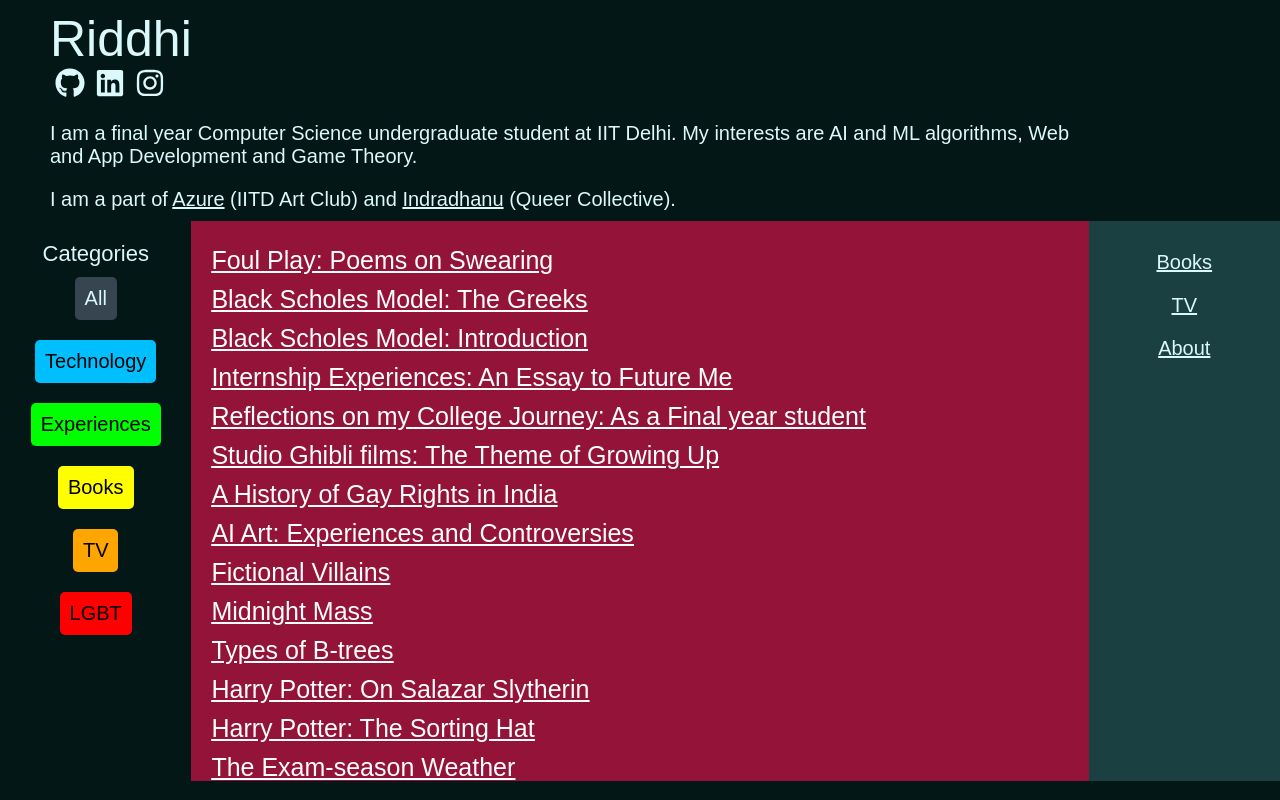
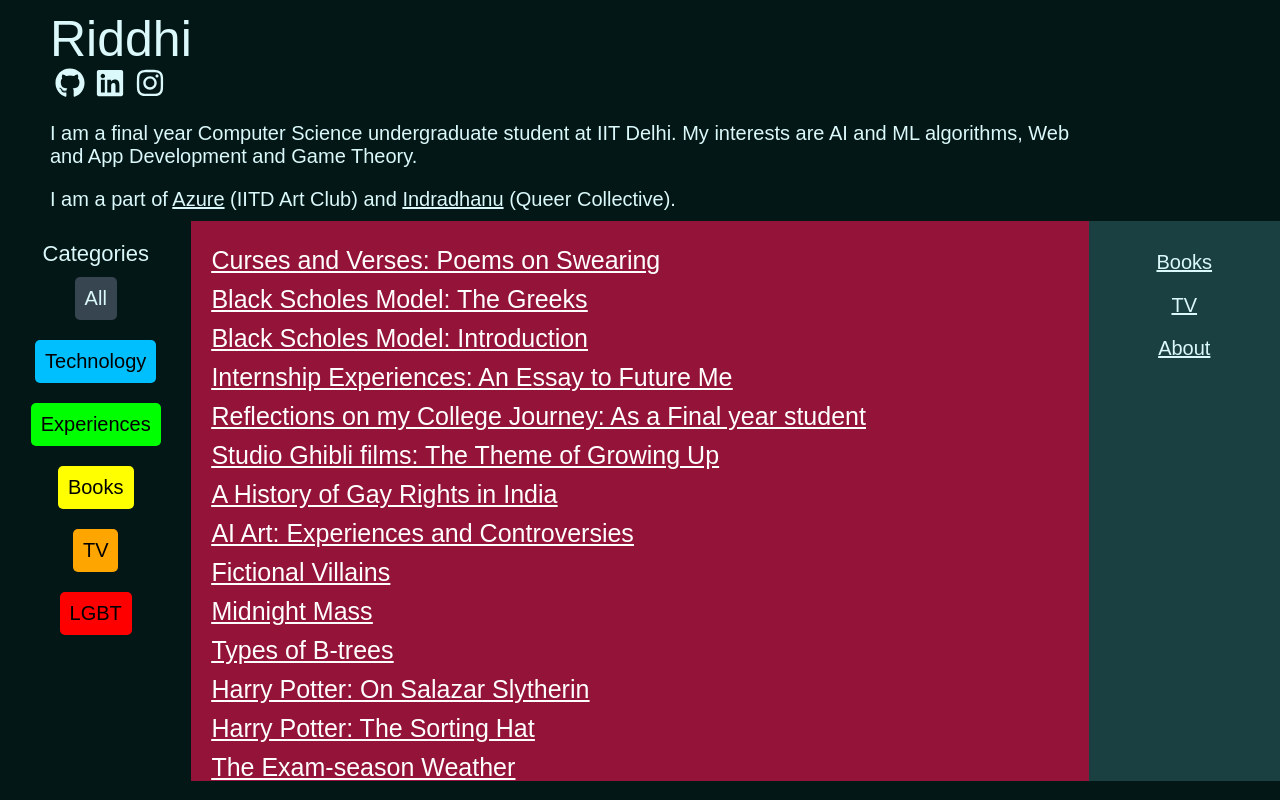
Before and after one commit to CodingLife1024/prism-pages, a React (Create React App) app: page / in a window 1280 px wide. Built offline with nearby package versions, Linux system fonts and the light colour scheme.

Commit message:
Update postData.js

```diff
--- a/src/data/postData.js
+++ b/src/data/postData.js
@@ -2,9 +2,9 @@ export const postData = [
 
     {
         id: 17,
-        title: "Foul Play: Poems on Swearing",
-        link: "foul-play",
-        file: "foul-play.md",
+        title: "Curses and Verses: Poems on Swearing",
+        link: "curses-and-verses",
+        file: "curses-and-verses.md",
         tags: ["experiences", "books"],
     },
 
```
